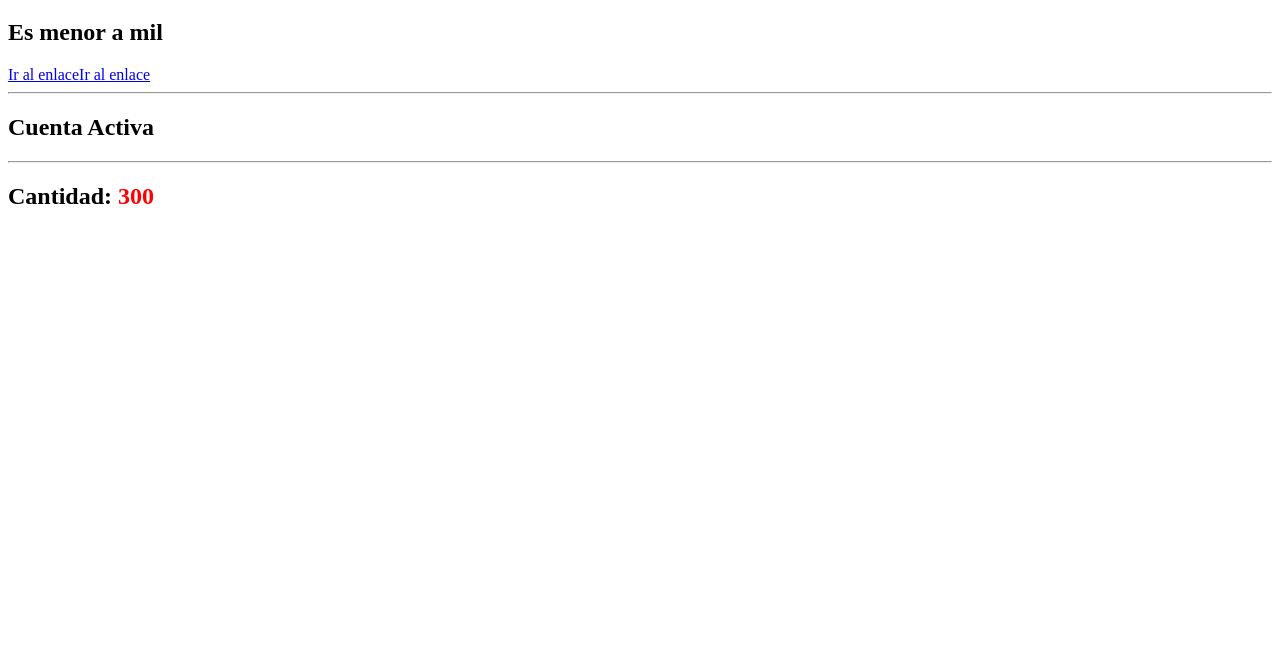
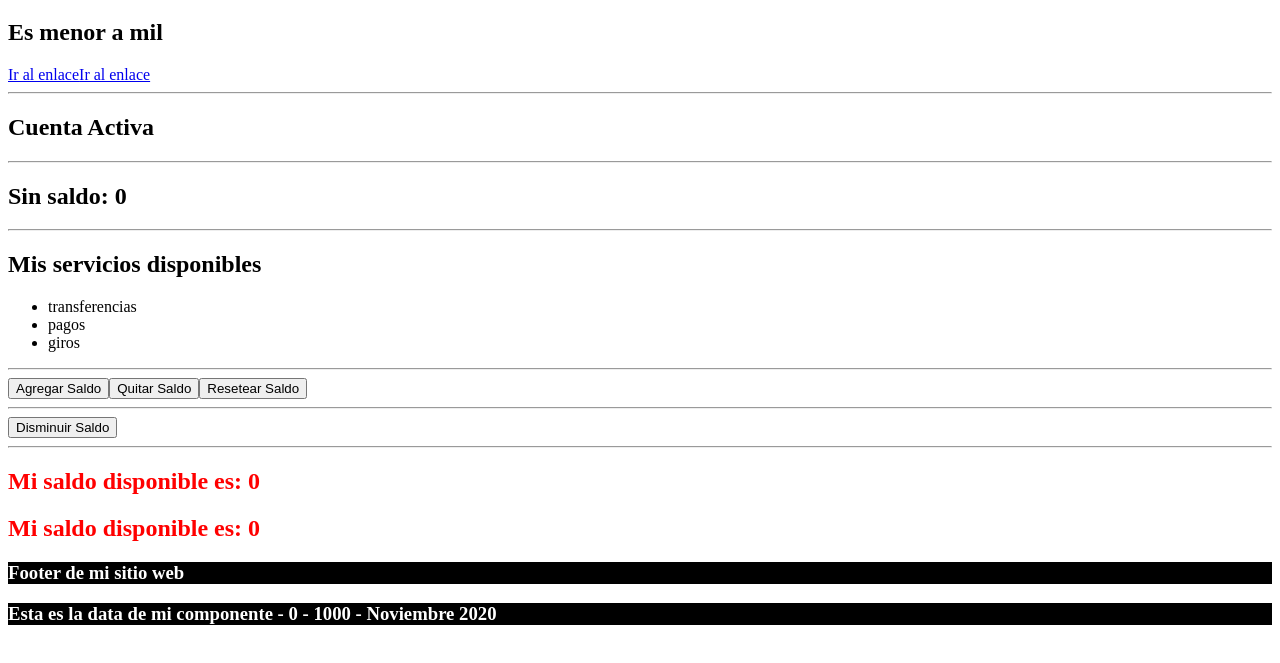
Before and after one commit to AngelLopez15/CursoVue3, a plain HTML site: page index.html in a window 1280 px wide. Shown: the part 61-724 px from the top of the page. Drawn offline with nearby package versions, Linux system fonts and the light colour scheme.

Commit message:
Fundamentos Vue terminado

```diff
--- /dev/null
+++ b/components/Footer.js
@@ -0,0 +1,13 @@
+// Como en el archivo main.js ya se esta ocupando la constante app
+// podemos reutilizarla para nuestros compoentes
+// Necesitamos hacer uso del metodo component
+// Recibe como primer parametro el nombre del componente
+// Como segundo parametro recibe un objeto que sigue la misma logica del objeto de main.js
+// Ademas los componentes pueden recibir templates o sea codigo HTML
+app.component('mifooter', {
+  template:/*html*/`
+  <div class="bg-dark">
+    <h3>Footer de mi sitio web</h3>
+  </div>
+  `
+})
--- /dev/null
+++ b/components/FooterData.js
@@ -0,0 +1,13 @@
+app.component('footerdata',{
+  props:['cantidad','valor','fecha'],
+  template:/*html*/`
+  <div class="bg-dark">
+    <h3>{{texto}} - {{cantidad}} - {{valor}} - {{fecha}}</h3>
+  </div>
+  `,
+  data(){
+    return{
+      texto:'Esta es la data de mi componente'
+    }
+  }
+})
--- a/index.html
+++ b/index.html
@@ -3,6 +3,7 @@
 <head>
   <meta charset="UTF-8">
   <meta name="viewport" content="width=device-width, initial-scale=1.0">
+  <link rel="stylesheet" href="styles.css">
   <script src="https://unpkg.com/vue@next"></script>
   <title>Vue 3</title>
 </head>
@@ -31,10 +32,63 @@
       Cantidad: <span style="color:red">{{cantidad}}</span>
     </h2>
     <h2 v-else>Sin saldo: {{cantidad}}</h2>
+
+    <hr>
+
+    <!-- v-for para iterar objetos y arreglos -->
+    <h2>Mis servicios disponibles</h2>
+    <ul>
+      <!-- como se necesita un index y en este caso en particular no tenemos un id unico
+      podemos ocupar el index de cada elemento en el arreglo para usarlo como Key o Id -->
+      <li v-for="(item, index) in servicios" :key="index">{{item}}</li>
+    </ul>
+
+    <hr>
+    <!-- v-on: agregamos eventos. En este caso estamos usando el click -->
+    <button v-on:click="agregarSaldo">Agregar Saldo</button>
+    <!-- podemo abreviar el evento con un @ -->
+    <!-- para desactivar un boton ocupamos el v-bind -->
+    <button @click="quitarSaldo" :disabled="desactivar">Quitar Saldo</button>
+    <button @click="resetearSaldo">Resetear Saldo</button>
+    <hr>
+    <button @click="disminuirCantidad(500)" :disabled="desactivar">Disminuir Saldo</button>
+
+    <hr>
+    <!-- clases dinamicas -->
+    <!-- Para hacer las validaciones siempre hay que usar los corchetes -->
+    <h2
+      :class="[cantidad > 500 ? 'text-green' : 'text-red']"
+    >Mi saldo disponible es: {{cantidad}}</h2>
+
+    <!-- Propiedades computadas (computed)-->
+    <!-- LAs propiedades computadas nos sirven paragenerar calculos en nuestros componentes -->
+    <!-- No se recomienda poner demasiado logica en nuestras plantillas HTMl ya que dificulta la
+    implementación de nuestros componentes -->
+
+      <h2
+      :class="colorCantidad"
+      >Mi saldo disponible es: {{cantidad}}</h2>
+
+      <!-- Componentes -->
+      <!-- debemos llamar los componentes con el nombre que le pusimos y con sus
+      etiquetas de apertura y cierre o con un autocierre-->
+      <!-- Los nombres de los componentes no puedenir en mayusculas -->
+      <mifooter></mifooter>
+      <!-- <mifooter />
+      <mifooter /> -->
+      <footerdata
+        :cantidad="cantidad"
+        valor=1000
+        fecha="Noviembre 2020"
+      />
   </div>
 
   <!-- el scrip main siempre debe estar por encima del scrip de mountedApp -->
   <script src="main.js"></script>
+  <!-- Los script de los componentes deben ir despues del main por que estamos usando el app
+  y antes del mountedApp -->
+  <script src="/components/Footer.js"></script>
+  <script src="/components/FooterData.js"></script>
   <!-- para poder llamar el scrip de vue debemos poner este scrip -->
   <script>
     const mountedApp = app.mount('#app')
--- a/main.js
+++ b/main.js
@@ -4,9 +4,42 @@ const app = Vue.createApp({
   data(){
     return{
       titulo:'Este es un Hola Mundo con Vue.js',
-      cantidad:300,
+      cantidad:0,
       enlace:'https://youtube.com/bluuweb',
-      estado: true
+      estado: true,
+      servicios:['transferencias', 'pagos', 'giros'],
+      desactivar:false
+    }
+  },
+  // para agregar metodos se debe usar la paabra methods
+  methods:{
+    agregarSaldo(){
+      this.desactivar=false
+      this.cantidad = this.cantidad+100
+    },
+    quitarSaldo(){
+      if(this.cantidad===0){
+        // alert('saldo en cero')
+        this.desactivar=true
+        return
+      }
+      this.cantidad=this.cantidad-100
+    },
+    resetearSaldo(){
+      this.cantidad=0
+      this.desactivar=true
+    },
+    disminuirCantidad(valor){
+      if (this.cantidad===0) {
+        this.desactivar=true
+        return
+      }
+      this.cantidad=this.cantidad-valor
+    }
+  },
+  computed:{
+    colorCantidad(){
+      return this.cantidad > 500 ? 'text-green' : 'text-red'
     }
   }
 })
--- /dev/null
+++ b/styles.css
@@ -0,0 +1,12 @@
+.text-green{
+  color: green;
+}
+
+.text-red{
+  color: red;
+}
+
+.bg-dark{
+  background-color: black;
+  color: white;
+}
```
